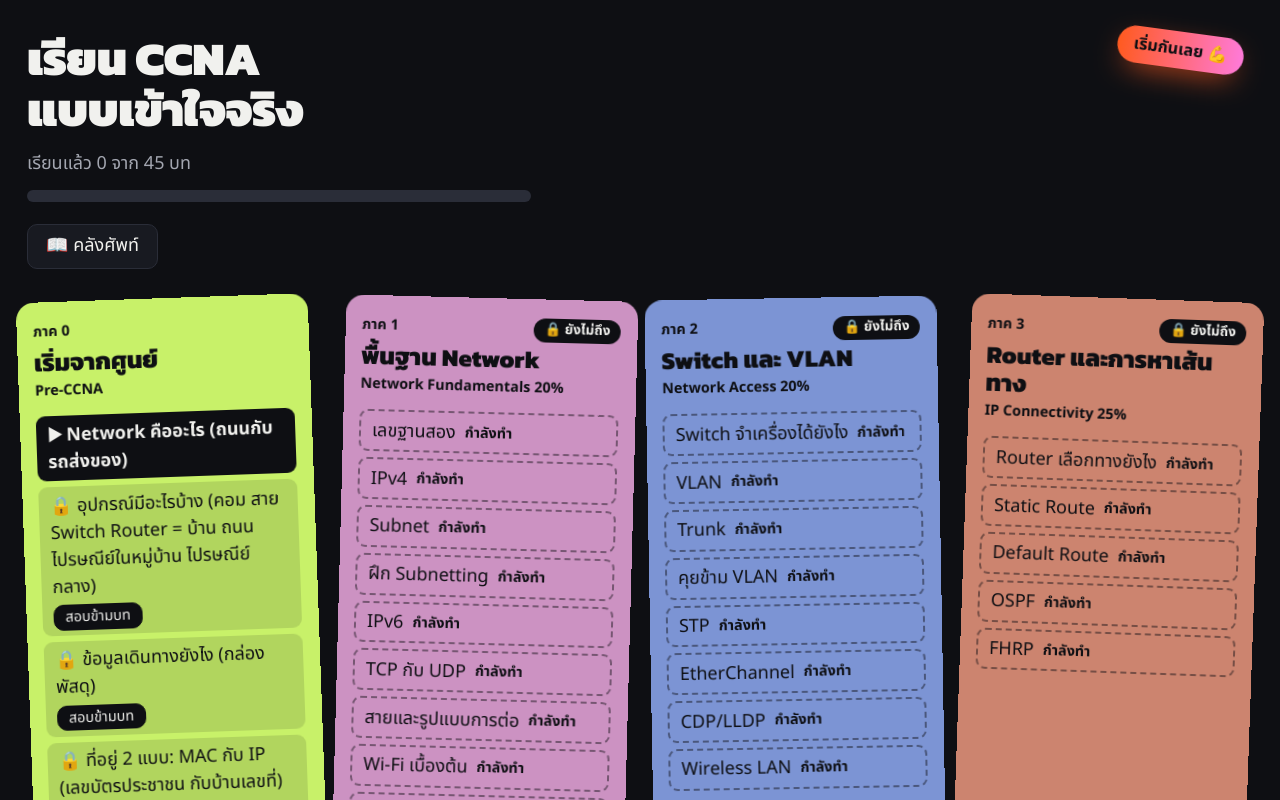
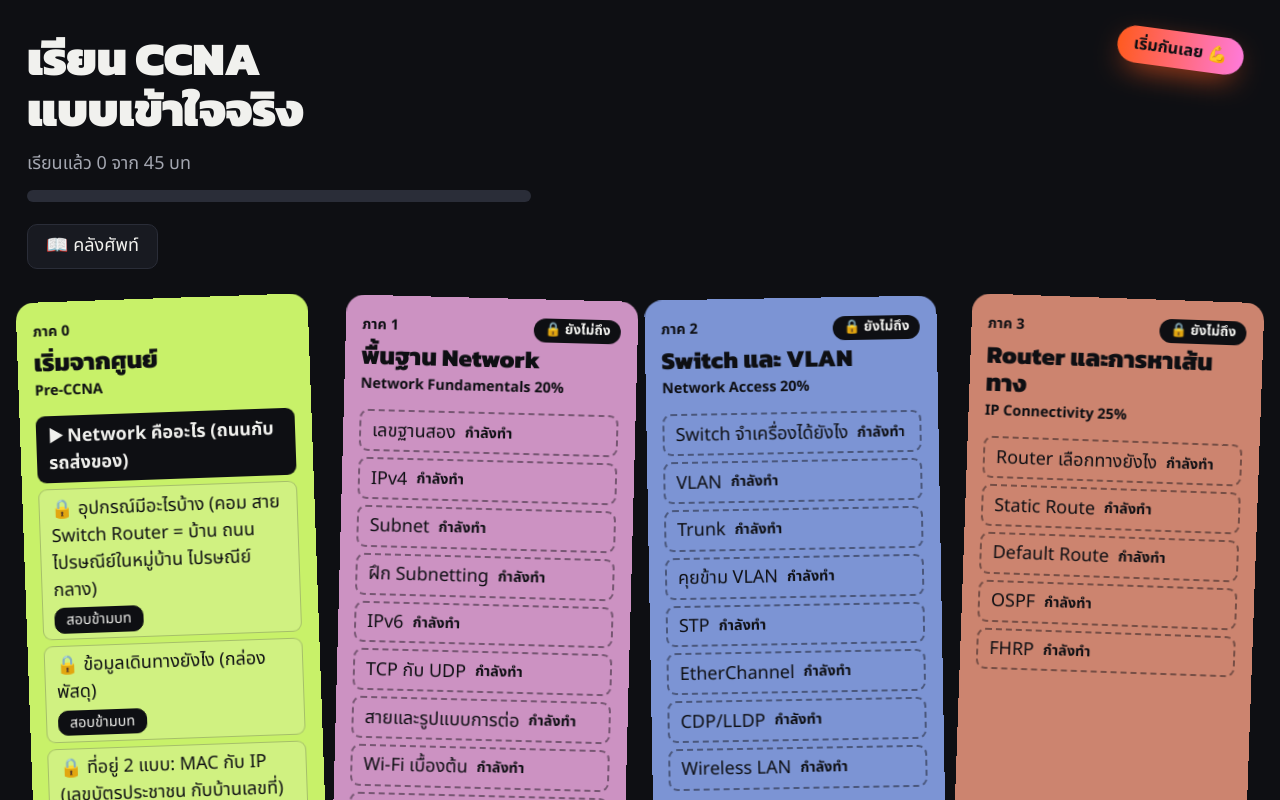
Before and after one commit to NatthakaniT/LnwNetwork, a React (Vite) app: page / in a window 1280 px wide. Shown: the top 800 px of the page. Built offline with nearby package versions, Linux system fonts and the light colour scheme.

Commit message:
fix: map row contrast
Co-Authored-By: Claude Opus 5.5 <noreply@anthropic.com>

```diff
--- a/src/pages/CourseMap.tsx
+++ b/src/pages/CourseMap.tsx
@@ -39,7 +39,7 @@ export function CourseMap({ parts = course, storage, notice, onDismissNotice }:
   }
 
   return (
-    <main className="map-page">
+    <main className="map-page map-page--home">
       {notice && (
         <p className="notice pop-in" role="status">
           <span>{notice}</span>
--- a/src/pages/map.css
+++ b/src/pages/map.css
@@ -1,7 +1,8 @@
 /* หน้าแผนที่บทเรียน: การ์ดสีสดเอียงนิด ๆ บนพื้นมืด (สีมาจาก token ใน styles.css เท่านั้น)
-   หมายเหตุ: map.css โหลดก่อน styles.css จึงใช้ main.map-page ให้ชนะกฎกว้างของ .map-page */
+   หมายเหตุ: map.css โหลดก่อน styles.css จึงใช้ .map-page.map-page--home ให้ชนะกฎกว้างของ .map-page
+   (เฉพาะหน้าแผนที่ หน้าอื่นที่ใช้ .map-page เช่น ErrorBoundary ไม่โดน) */
 
-main.map-page { max-width: 76rem; position: relative; }
+.map-page.map-page--home { max-width: 76rem; position: relative; }
 
 /* ---------- หัวหน้า ---------- */
 .map-head { position: relative; padding-top: 0.5rem; }
@@ -144,12 +145,14 @@ main.map-page { max-width: 76rem; position: relative; }
   line-height: 1.5;
   color: var(--part-fg);
   text-decoration: none;
-  background: color-mix(in srgb, var(--bg) 12%, transparent);
-  transition: background-color .2s, transform .25s var(--ease-bounce);
+  /* พื้นสว่างขึ้นนิดเดียว (ไม่ทำให้มืดลง) ตัวหนังสือดำจึงยังอ่านชัด ≥ 4.5 ทุกภาค */
+  background: color-mix(in srgb, var(--text) 18%, transparent);
+  border: 1px solid color-mix(in srgb, var(--bg) 22%, transparent);
+  transition: box-shadow .2s, transform .25s var(--ease-bounce);
 }
-a.l:hover { background: color-mix(in srgb, var(--bg) 22%, transparent); transform: translateX(3px); }
+/* ชี้แล้วขยับและมีวงขอบ ไม่เปลี่ยนสีพื้น */
+a.l:hover { transform: translateX(3px); box-shadow: 0 0 0 2px var(--bg); }
 .l.now { background: var(--bg); color: var(--text); font-weight: 700; }
-a.l.now:hover { background: var(--bg); }
 .l.building { background: transparent; border: 2px dashed color-mix(in srgb, var(--bg) 45%, transparent); }
 .l.building small { font-weight: 700; font-size: 0.8rem; }
 .l.lock .btn.small {
```
Also changed, not shown: 1 other file (tests, documents, lock files or other folders).
